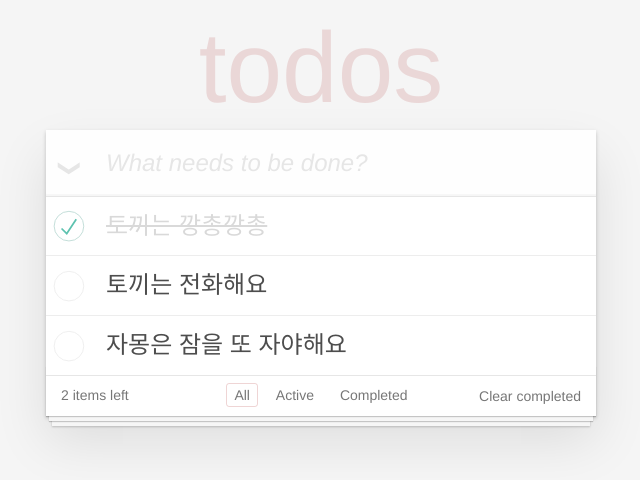
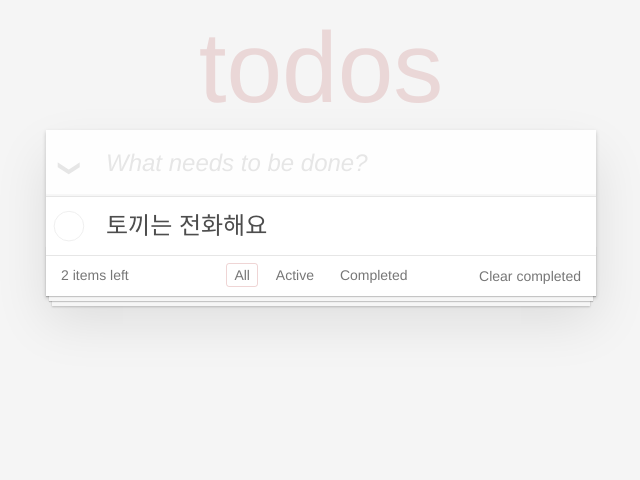
Before and after one commit to vanillovin/realworld-react-redux, a React app: page / in a window 1280 px wide. Shown: the top 480 px of the page, without its empty margins (319-959 px from the left). Built offline with nearby package versions, Linux system fonts and the light colour scheme.

Commit message:
todo 삭제

```diff
--- a/src/todomvc/Main.jsx
+++ b/src/todomvc/Main.jsx
@@ -1,25 +1,29 @@
 import React, { useState } from 'react';
 
-function TodoItem ({ content, completed }){
+function TodoItem ({ id, content, completed, deleteTodo }){
+    function handleDelete(e) {
+        deleteTodo(id);
+    }
+
     return (
         <li className={completed ? "completed" : null}>
             <div className="view">
                 <input className="toggle" type="checkbox" checked={completed} />
                 <label>{content}</label>
-                <button className="destroy"></button>
+                <button className="destroy" onClick={handleDelete}></button>
             </div>
             <input className="edit" value={content} />
         </li>
     )
 }
 
-function Main({ todoList }){
+function Main({ todoList, deleteTodo }){
     return (
         <section className="main">
             <input id="toggle-all" className="toggle-all" type="checkbox" checked={false} />
             <label htmlFor="toggle-all"></label>
             <ul className="todo-list">
-                {todoList.map(todo => <TodoItem {...todo} />)}
+                {todoList.map(todo => <TodoItem {...todo} deleteTodo={deleteTodo} />)}
             </ul>
         </section>
     )
--- a/src/todomvc/TodoList.jsx
+++ b/src/todomvc/TodoList.jsx
@@ -8,26 +8,29 @@ import Footer from "./Footer";
 
 function TodoList(){
     const [todoList, setTodoList] = useState([
-        { content: "토끼는 깡총깡총", completed: true },
-        { content: "토끼는 전화해요", completed: false },
-        { content: "자몽은 잠을 또 자야해요", completed: false },
+        { id: crypto.randomUUID(), content: "토끼는 전화해요", completed: false },
     ])
 
     function addTodo(content){
         if(content === '') return;
 
         const newTodo = {
+            id: crypto.randomUUID(),
             content,
             completed: false,
         }
         setTodoList(old => [...old, newTodo])
     }
 
+    function deleteTodo(targetId){
+        setTodoList(old => old.filter(todo => todo.id !== targetId))
+    }
+
     return (
         <section className="todoapp">
             <div>
                 <Header addTodo={addTodo} />
-                <Main todoList={todoList} />
+                <Main todoList={todoList} deleteTodo={deleteTodo}/>
                 <Footer />
             </div>
         </section>
```
